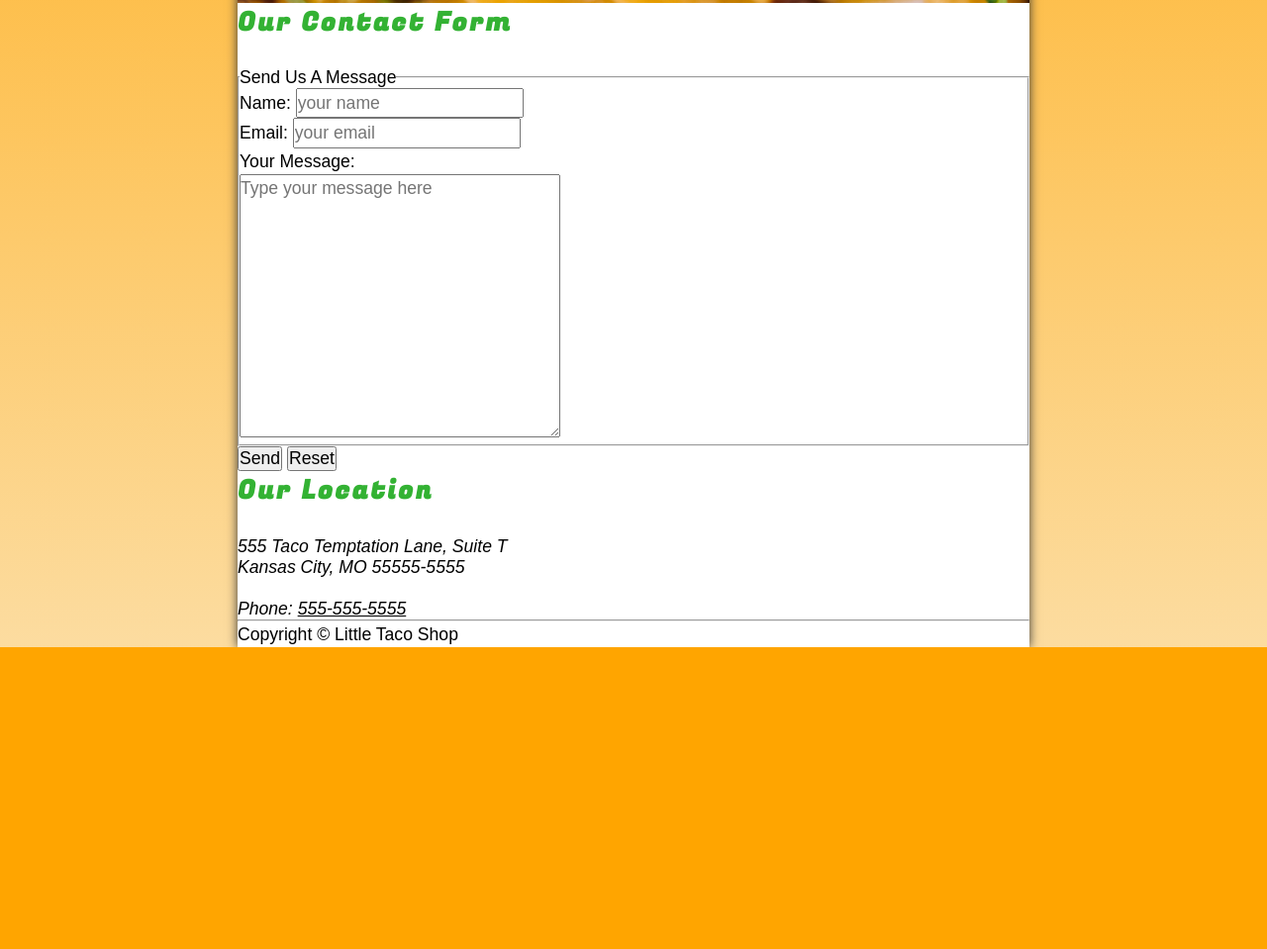
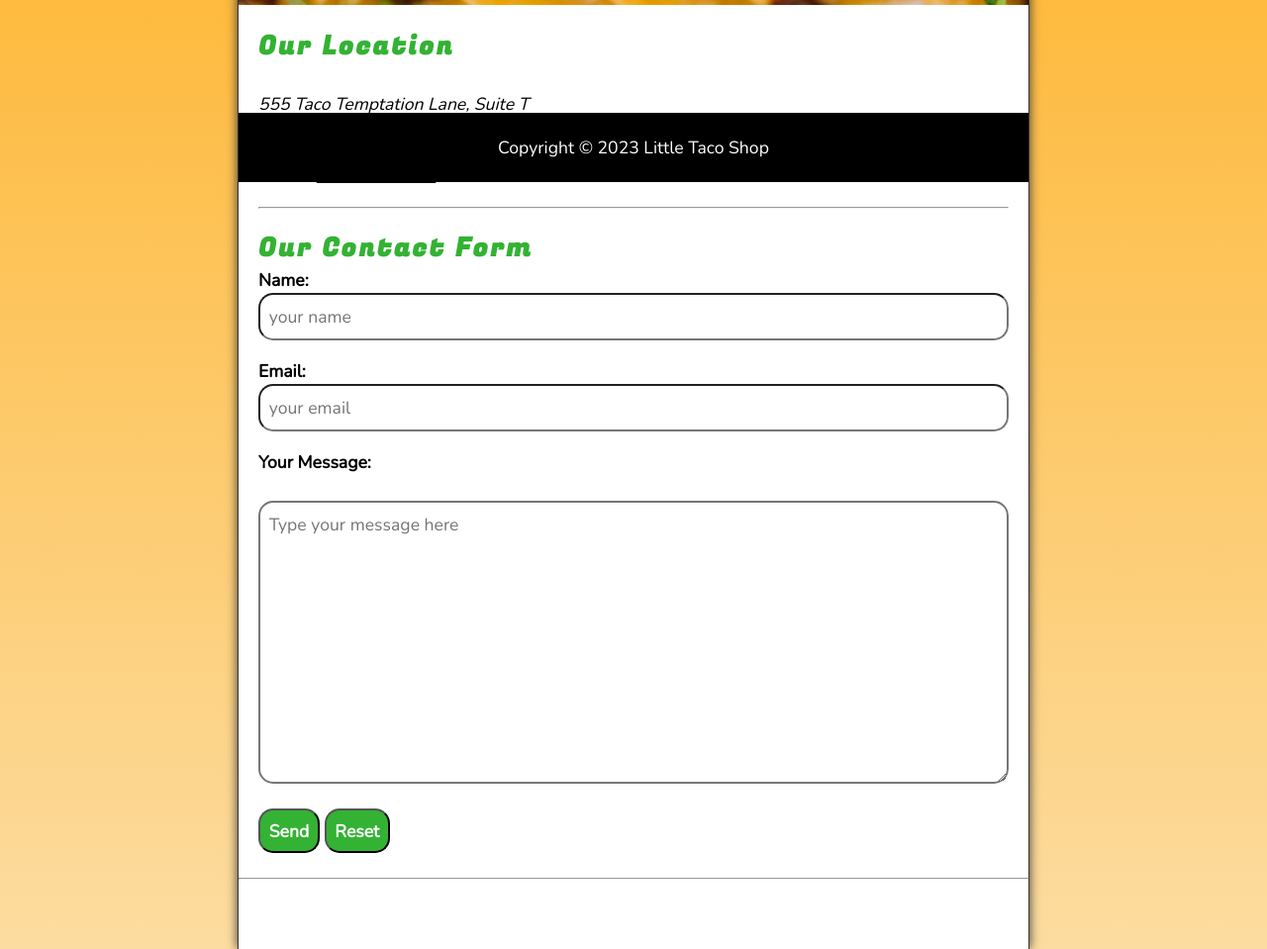
Before and after one commit to muwaffaqelbadawi/CSS_Course, a plain HTML site: page Final_Proj/contact.html in a window 1280 px wide. Shown: the part 616-1575 px from the top of the page at 99% size. Before the commit the page ends 1270 px from the top, so only its background shows below. Drawn offline with nearby package versions, Linux system fonts and the light colour scheme.

Commit message:
final_proj final touches

```diff
--- a/Final_Proj/contact.html
+++ b/Final_Proj/contact.html
@@ -9,11 +9,12 @@
     <title>Contact Us - LTS</title>
     <link rel="icon" href="favicon.ico" type="image/x-icon">
     <link rel="stylesheet" href="css/style.css">
+    <script src="js/index.js" defer></script>
 </head>
 
 <body>
     <header class="header">
-        <h1 class="header__h1">Contact Us</h1>
+        <h1 class="header__h1">Little Taco Shop</h1>
         <nav class="header__nav">
             <ul class="header__ul">
                 <li>
@@ -43,33 +44,8 @@
         </figure>
     </section>
 
-    <main>
-        <section>
-            <h2>Our Contact Form</h2>
-
-            <form action="https://httpbin.org/get" method="get">
-                <fieldset>
-                    <legend>Send Us A Message</legend>
-                    <p>
-                        <label for="name">Name:</label>
-                        <input type="text" name="name" id="name" placeholder="your name" required>
-                    </p>
-                    <p>
-                        <label for="email">Email:</label>
-                        <input type="email" name="email" id="email" placeholder="your email" required>
-                    </p>
-                    <p>
-                        <label for="message">Your Message:</label>
-                        <br>
-                        <textarea name="message" id="message" cols="30" rows="10"
-                            placeholder="Type your message here"></textarea>
-                    </p>
-                </fieldset>
-                <button type="submit">Send</button>
-                <button type="reset">Reset</button>
-            </form>
-        </section>
-        <section>
+    <main class="main">
+        <article class="main__article">
             <h2>Our Location</h2>
             <address>
                 555 Taco Temptation Lane, Suite T<br>
@@ -77,11 +53,39 @@
                 <br><br>
                 Phone: <a href="tel:+5555555555">555-555-5555</a>
             </address>
-        </section>
+        </article>
+        <hr>
+
+        <article class="main__article contact">
+            <h2 class="contact__h2">Our Contact Form</h2>
+
+            <form action="https://httpbin.org/get" method="get" class="contact__form">
+                <fieldset class="contact__fieldset">
+                    <legend class="offscreen">Send Us A Message</legend>
+                    <p>
+                        <label class="contact__label" for="name">Name:</label>
+                        <input class="contact__input" type="text" name="name" id="name" placeholder="your name" required>
+                    </p>
+                    <p class="contact__p">
+                        <label class="contact__label" for="email">Email:</label>
+                        <input class="contact__input" type="email" name="email" id="email" placeholder="your email" required>
+                    </p>
+                    <p class="contact__p">
+                        <label class="contact__label" for="message">Your Message:</label>
+                        <br>
+                        <textarea class="contact__textarea" name="message" id="message" cols="30" rows="10"
+                            placeholder="Type your message here"></textarea>
+                    </p>
+                </fieldset>
+                <button class="contact__button" type="submit">Send</button>
+                <button class="contact__button" type="reset">Reset</button>
+            </form>
+        </article>
+
     </main>
     <hr>
     <footer class="footer">
-        <p>
+        <p class="contact__p">
             <span class="nowrap">Copyright &copy; <time id="year"></time></span>
             <span class="nowrap">Little Taco Shop</span>
         </p>
--- a/Final_Proj/css/style.css
+++ b/Final_Proj/css/style.css
@@ -1,7 +1,6 @@
 @import url("https://fonts.googleapis.com/css2?family=Fugaz+One&family=Nunito&display=swap");
 
 /* || RESET */
-
 *,
 *::after,
 *::before {
@@ -26,29 +25,31 @@ textarea {
 
 :root {
   /* FONTS */
-  --FF: "Nunitu", sans-serif;
+  --FF: "Nunito", sans-serif;
   --FF-HEADINGS: "Fugaz One", cursive;
   --FS: clamp(1rem, 2.2vh, 1.5rem);
 
   /* COLORS */
+  --BGCOLOR-FADE: rgb(252, 220, 160);
   --BGCOLOR: orange;
-  --BGCOLOR-FADE: rgba(252, 220, 160);
   --BGIMAGE: linear-gradient(to bottom, var(--BGCOLOR), var(--BGCOLOR-FADE));
   --BODY-BGCOLOR: #fff;
+  --BORDER-COLOR: #333;
+  --BUTTON-COLOR: #fff;
   --FONT-COLOR: #000;
-  --BORDER-COLOR: #333;
+  --HEADER-BGCOLOR: #000;
+  --HEADER-COLOR: #fff;
+  --HERO-BGCOLOR: rgba(51, 178, 51, 0.75);
+  --HERO-COLOR: #fff;
   --HIGHLIGHT-COLOR: rgb(51, 178, 51);
+  --LINK-ACTIVE: orange;
   --LINK-COLOR: #000;
   --LINK-HOVER: hsla(0, 0%, 0%, 0.6);
-  --LINK-ACTIVE: orange;
-  --HEADER-BGCOLOR: #000;
-  --HEADER-COLOR: #fff;
   --NAV-BGCOLOR: #fff;
-  --HERO-BGCOLOR: rgba(51, 178, 51, 0.75);
-  --HERO-COLOR: #fff;
 
   /* BORDERS */
-  --BORDERS: 1px solid var(var(--BORDER-COLOR));
+  --BORDERS: 1px solid var(--BORDER-COLOR);
+  --BORDER-RADIUS: 15px;
 
   /* STANDARD PADDING */
   --PADDING-TB: 0.25em;
@@ -58,14 +59,33 @@ textarea {
   --MARGIN: clamp(1em, 2.5vh, 1.5em) 0;
 }
 
+@media (prefers-color-scheme: dark) {
+  :root {
+    --BGCOLOR-FADE: gray;
+    --BGCOLOR: #000;
+    --BODY-BGCOLOR: #333;
+    --BORDER-COLOR: whitesmoke;
+    --BUTTON-COLOR: #000;
+    --FONT-COLOR: whitesmoke;
+    --HEADER-COLOR: whitesmoke;
+    --HERO-COLOR: #333;
+    --HIGHLIGHT-COLOR: whitesmoke;
+    --LINK-ACTIVE: rgb(252, 200, 103);
+    --LINK-COLOR: whitesmoke;
+    --LINK-HOVER: orange;
+    --NAV-BGCOLOR: rgb(20, 20, 20);
+  }
+}
+
 /* || UTILITY CLASSES */
 .offscreen {
   position: absolute;
-  left: -1000px;
+  left: -10000px;
 }
 
 .nowrap {
-  white-space: nowrap;
+
+    white-space: nowrap;
 }
 
 .center {
@@ -73,6 +93,7 @@ textarea {
 }
 
 /* || GENERAL STYLES */
+
 html {
   scroll-behavior: smooth;
   font-size: var(--FS);
@@ -123,6 +144,7 @@ a:active {
 }
 
 /* || HEADER */
+
 .header {
   position: sticky;
   top: 0;
@@ -152,6 +174,7 @@ a:active {
 }
 
 /* || HERO */
+
 .hero {
   position: relative;
 }
@@ -183,3 +206,168 @@ a:active {
     transform: skew(-10deg, -5deg) scaleY(1);
   }
 }
+
+/* || FOOTER */
+
+.footer {
+  position: sticky;
+  bottom: 0;
+  background-color: var(--HEADER-BGCOLOR);
+  color: var(--HEADER-COLOR);
+  padding: var(--PADDING-TB) var(--PADDING-SIDE);
+  text-align: center;
+}
+
+/* || MAIN */
+
+.main {
+  padding: var(--PADDING-TB) var(--PADDING-SIDE);
+}
+
+.main__article {
+  scroll-margin-top: 6.5rem;
+  margin: var(--MARGIN);
+}
+
+.main__article:first-child {
+  margin-top: 1em;
+}
+
+.main__article:last-child {
+  min-height: calc(100vh - 20rem);
+}
+
+/* || ABOUT */
+
+.about__trivia {
+  margin: var(--MARGIN);
+}
+
+.about__trivia-answer {
+  margin-top: 1em;
+}
+
+/* || CONTACT */
+
+.contact__h2 {
+  margin: 0;
+}
+
+.contact__fieldset {
+  border: none;
+}
+
+.contact__p {
+  margin: 1em 0;
+}
+
+.contact__label {
+  display: block;
+  font-weight: bold;
+}
+
+.contact__input,
+.contact__textarea {
+  padding: 0.5em;
+  border-radius: var(--BORDER-RADIUS);
+  border-width: 2px;
+  width: 100%;
+}
+
+.contact__button {
+  padding: 0.5em;
+  border-radius: var(--BORDER-RADIUS);
+  background-color: var(--HIGHLIGHT-COLOR);
+  color: var(--BUTTON-COLOR);
+  font-weight: bold;
+}
+
+/* || MENU */
+
+thead,
+tbody,
+tfoot,
+tr {
+  display: contents;
+}
+
+.menu__container {
+  display: grid;
+  grid-template-columns: repeat(3, 1fr);
+  grid-template-areas:
+    "hd1 hd2 hd3"
+    "cr cr1 cr1p"
+    "cr cr2 cr2p"
+    "cr cr3 cr3p"
+    "sf sf1 sf1p"
+    "sf sf2 sf2p"
+    "sf sf3 sf3p"
+    "cs cs cs";
+  gap: 0.1em;
+  margin-bottom: 1em;
+}
+
+.menu__cr {
+  grid-area: cr;
+}
+
+.menu__sf {
+  grid-area: sf;
+}
+
+.menu__cs {
+  grid-area: cs;
+}
+
+.menu__cr,
+.menu__sf,
+.menu__cs,
+.menu__header {
+  color: var(--HIGHLIGHT-COLOR);
+  font-weight: bold;
+  height: 100%;
+  display: grid;
+  place-content: center;
+}
+
+.menu__header,
+.menu__item {
+  width: 100%;
+  padding: 1em;
+  border: medium ridge var(--BORDER-COLOR);
+}
+
+.menu__item {
+  display: grid;
+  place-content: center;
+}
+
+thead th:first-child {
+  border-top-left-radius: var(--BORDER-RADIUS);
+}
+
+thead th:last-child {
+  border-top-right-radius: var(--BORDER-RADIUS);
+}
+
+tfoot td {
+  border-bottom-left-radius: var(--BORDER-RADIUS);
+  border-bottom-right-radius: var(--BORDER-RADIUS);
+}
+
+@media screen and (min-width: 576px) {
+  .header__h1::before {
+    content: "🌮 ";
+  }
+
+  .header__h1::after {
+    content: " 🌮";
+  }
+
+  .menu__header,
+  .menu__cr,
+  .menu__sf,
+  .menu__cs {
+    font-size: 125%;
+  }
+}
--- /dev/null
+++ b/Final_Proj/js/index.js
@@ -0,0 +1,4 @@
+const year = document.getElementById("year");
+const thisYear = new Date().getFullYear();
+year.setAttribute("dateTime", thisYear);
+year.textContent = thisYear;
```
Also changed, not shown: Final_Proj/about.html (+11 -8 lines), Final_Proj/hours.html (+7 -6 lines), Final_Proj/index.html (+1 -1 lines).
